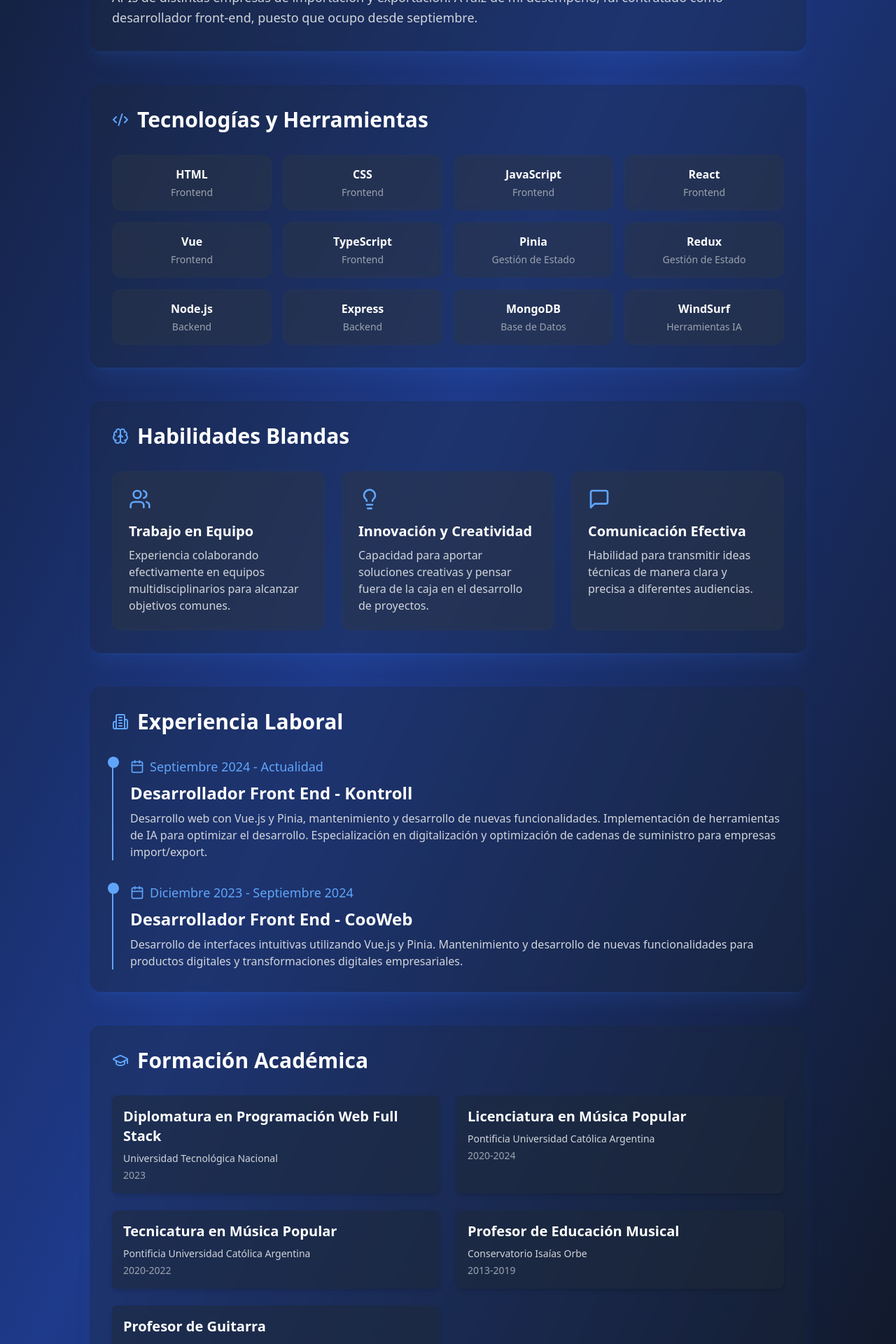
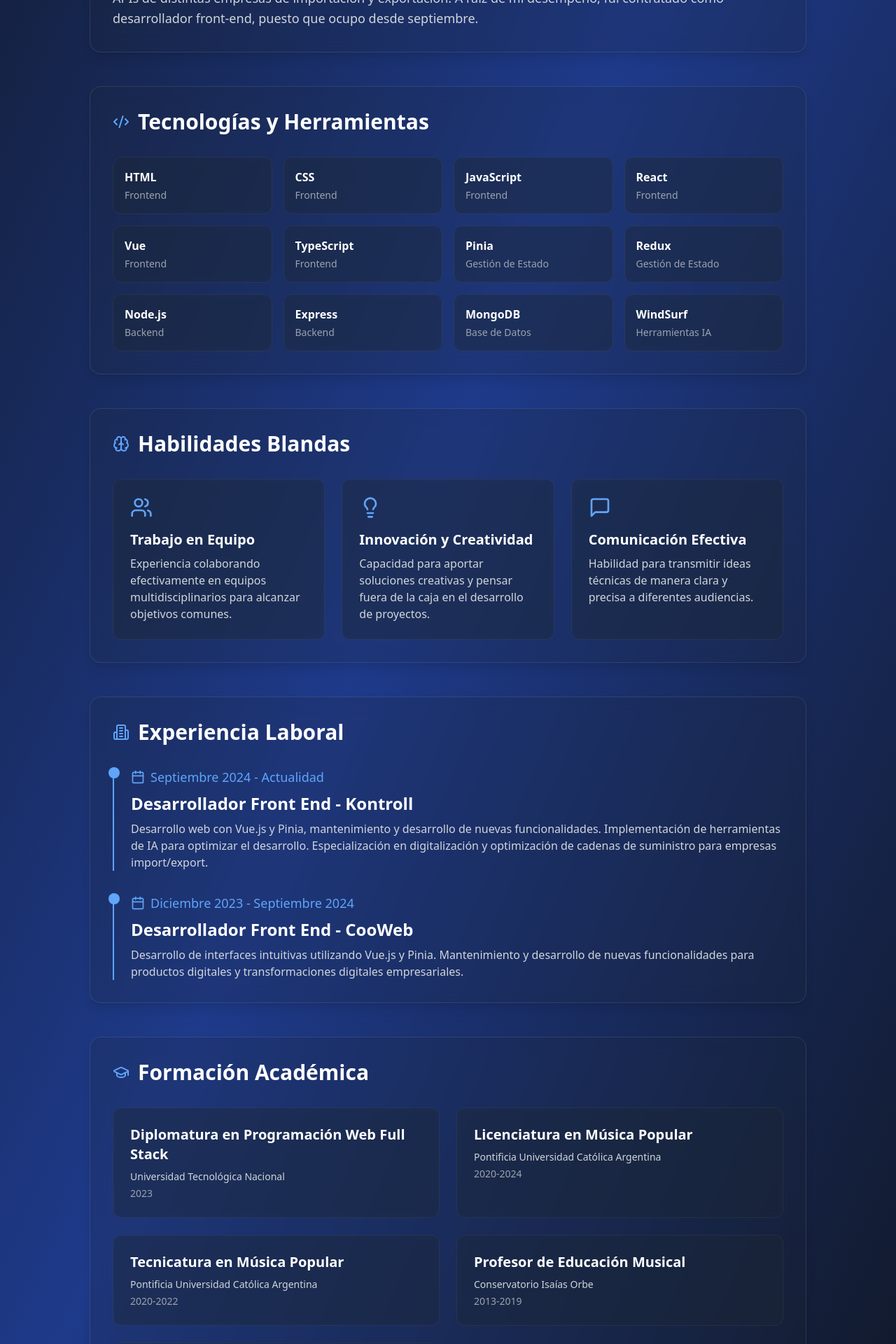
Before and after one commit to nachof948/CV, a React (Vite) app: page / in a window 1280 px wide. Shown: the part 820-2740 px from the top of the page at 70% size. Built offline with nearby package versions, Linux system fonts and the light colour scheme.

Commit message:
change the style of cards

```diff
--- a/src/App.tsx
+++ b/src/App.tsx
@@ -246,11 +246,14 @@ function App() {
         </header>
 
         <main className="max-w-5xl mx-auto space-y-12">
-        <section className={`transform transition-all duration-300 ${
+          {/* Sobre Mí */}
+          <section className={`relative overflow-hidden backdrop-blur-md ${
             isDarkMode
-              ? 'bg-gray-800/30 backdrop-blur-sm shadow-blue-500/10'
-              : 'bg-white/70 backdrop-blur-sm shadow-blue-500/5'
-          } rounded-2xl p-8 shadow-xl hover:shadow-2xl hover:-translate-y-1`}>
+              ? 'bg-gray-800/20 border border-white/10'
+              : 'bg-white/20 border border-black/5'
+          } rounded-2xl p-8 shadow-lg hover:shadow-2xl transition-all duration-500 group`}>
+            <div className="absolute inset-0 bg-gradient-to-br from-blue-500/10 via-transparent to-purple-500/10 opacity-0 group-hover:opacity-100 transition-opacity duration-500" />
+            <div className="relative z-10">
               <h2 className="text-3xl font-bold mb-8 flex items-center gap-3">
                 <Sparkles className={`transition-colors duration-300 ${isDarkMode ? 'text-blue-400' : 'text-blue-600'}`} />
                 {t.aboutMe}
@@ -260,13 +263,17 @@ function App() {
               }`}>
                 {t.aboutMeText}
               </p>
+            </div>
           </section>
-          {/* Technologies Section */}
-          <section className={`transform transition-all duration-300 ${
+
+          {/* Tecnologías */}
+          <section className={`relative overflow-hidden backdrop-blur-md ${
             isDarkMode
-              ? 'bg-gray-800/30 backdrop-blur-sm shadow-blue-500/10'
-              : 'bg-white backdrop-blur-sm shadow-blue-500/5'
-          } rounded-2xl p-8 shadow-xl hover:shadow-2xl hover:-translate-y-1`}>
+              ? 'bg-gray-800/20 border border-white/10'
+              : 'bg-white/20 border border-black/5'
+          } rounded-2xl p-8 shadow-lg hover:shadow-2xl transition-all duration-500 group`}>
+            <div className="absolute inset-0 bg-gradient-to-br from-cyan-500/10 via-transparent to-blue-500/10 opacity-0 group-hover:opacity-100 transition-opacity duration-500" />
+            <div className="relative z-10">
               <h2 className="text-3xl font-bold mb-8 flex items-center gap-3">
                 <Code2 className={`transition-colors duration-300 ${isDarkMode ? 'text-blue-400' : 'text-blue-600'}`} />
                 {t.technologies}
@@ -285,23 +292,21 @@ function App() {
                   { name: 'Express', category: 'Backend' },
                   { name: 'MongoDB', category: 'Database' },
                   { name: 'WindSurf', category: 'AI Tools' },
-
                 ].map((tech) => (
                   <div
                     key={tech.name}
-                  className={`group relative overflow-hidden transition-all duration-300 ${
+                    className={`relative overflow-hidden backdrop-blur-sm ${
                       isDarkMode
-                      ? 'bg-gray-700/30 hover:bg-blue-900/30'
-                      : 'bg-gray-100/50 hover:bg-blue-100/50'
-                  } backdrop-blur-sm rounded-xl p-4 text-center transform hover:scale-105 hover:shadow-lg`}
+                        ? 'bg-gray-800/30 hover:bg-gray-700/30 border border-white/5'
+                        : 'bg-white/30 hover:bg-white/40 border border-black/5'
+                    } rounded-xl p-4 transition-all duration-300 transform hover:scale-105 hover:shadow-lg group/card`}
                   >
-                  <div className={`absolute inset-0 opacity-0 group-hover:opacity-10 transition-opacity duration-300 ${
-                    isDarkMode ? 'bg-blue-400' : 'bg-blue-600'
-                  }`} />
+                    <div className="absolute inset-0 bg-gradient-to-r from-blue-500/10 to-purple-500/10 opacity-0 group-hover/card:opacity-100 transition-opacity duration-300" />
+                    <div className="relative z-10">
                       <p className={`font-semibold mb-1 transition-colors duration-300 ${
                         isDarkMode
-                      ? 'text-white group-hover:text-blue-400'
-                      : 'text-gray-900 group-hover:text-blue-600'
+                          ? 'text-white group-hover/card:text-blue-400'
+                          : 'text-gray-900 group-hover/card:text-blue-600'
                       }`}>
                         {tech.name}
                       </p>
@@ -311,16 +316,20 @@ function App() {
                         {t.categories[tech.category as keyof typeof t.categories]}
                       </p>
                     </div>
+                  </div>
                 ))}
+              </div>
             </div>
           </section>
 
-          {/* Soft Skills Section */}
-          <section className={`transform transition-all duration-300 ${
+          {/* Habilidades Blandas */}
+          <section className={`relative overflow-hidden backdrop-blur-md ${
             isDarkMode
-              ? 'bg-gray-800/30 backdrop-blur-sm shadow-blue-500/10'
-              : 'bg-white backdrop-blur-sm shadow-blue-500/5'
-          } rounded-2xl p-8 shadow-xl hover:shadow-2xl hover:-translate-y-1`}>
+              ? 'bg-gray-800/20 border border-white/10'
+              : 'bg-white/20 border border-black/5'
+          } rounded-2xl p-8 shadow-lg hover:shadow-2xl transition-all duration-500 group`}>
+            <div className="absolute inset-0 bg-gradient-to-br from-purple-500/10 via-transparent to-pink-500/10 opacity-0 group-hover:opacity-100 transition-opacity duration-500" />
+            <div className="relative z-10">
               <h2 className="text-3xl font-bold mb-8 flex items-center gap-3">
                 <Brain className={`transition-colors duration-300 ${isDarkMode ? 'text-blue-400' : 'text-blue-600'}`} />
                 {t.softSkills}
@@ -333,15 +342,17 @@ function App() {
                 ].map(({ icon: Icon, title, desc }) => (
                   <div
                     key={title}
-                  className={`group transition-all duration-300 ${
+                    className={`relative overflow-hidden backdrop-blur-sm ${
                       isDarkMode
-                      ? 'bg-gray-700/30 hover:bg-blue-900/30'
-                      : 'bg-gray-100/50 hover:bg-blue-100/50'
-                  } backdrop-blur-sm rounded-xl p-6 transform hover:scale-105 hover:shadow-lg`}
+                        ? 'bg-gray-800/30 hover:bg-gray-700/30 border border-white/5'
+                        : 'bg-white/30 hover:bg-white/40 border border-black/5'
+                    } rounded-xl p-6 transition-all duration-300 transform hover:scale-105 hover:shadow-lg group/skill`}
                   >
-                  <Icon className={`w-8 h-8 mb-4 transition-colors duration-300 ${
+                    <div className="absolute inset-0 bg-gradient-to-r from-blue-500/10 to-purple-500/10 opacity-0 group-hover/skill:opacity-100 transition-opacity duration-300" />
+                    <div className="relative z-10">
+                      <Icon className={`w-8 h-8 mb-4 transition-all duration-300 ${
                         isDarkMode ? 'text-blue-400' : 'text-blue-600'
-                  } group-hover:scale-110 transform transition-transform duration-300`} />
+                      } group-hover/skill:scale-110 transform`} />
                       <h3 className="text-xl font-semibold mb-2">{title}</h3>
                       <p className={`transition-colors duration-300 ${
                         isDarkMode ? 'text-gray-300' : 'text-gray-600'
@@ -349,21 +360,24 @@ function App() {
                         {desc}
                       </p>
                     </div>
+                  </div>
                 ))}
+              </div>
             </div>
           </section>
 
-          {/* Experience Section */}
-          <section className={`transform transition-all duration-300 ${
+          {/* Experiencia */}
+          <section className={`relative overflow-hidden backdrop-blur-md ${
             isDarkMode
-              ? 'bg-gray-800/30 backdrop-blur-sm shadow-blue-500/10'
-              : 'bg-white backdrop-blur-sm shadow-blue-500/5'
-          } rounded-2xl p-8 shadow-xl hover:shadow-2xl hover:-translate-y-1`}>
+              ? 'bg-gray-800/20 border border-white/10'
+              : 'bg-white/20 border border-black/5'
+          } rounded-2xl p-8 shadow-lg hover:shadow-2xl transition-all duration-500 group`}>
+            <div className="absolute inset-0 bg-gradient-to-br from-emerald-500/10 via-transparent to-blue-500/10 opacity-0 group-hover:opacity-100 transition-opacity duration-500" />
+            <div className="relative z-10">
               <h2 className="text-3xl font-bold mb-8 flex items-center gap-3">
                 <Building2 className={`transition-colors duration-300 ${isDarkMode ? 'text-blue-400' : 'text-blue-600'}`} />
                 {t.experience}
               </h2>
-
               <div className="space-y-8">
                 <div className={`relative border-l-2 transition-colors duration-300 ${
                   isDarkMode ? 'border-blue-400' : 'border-blue-600'
@@ -376,7 +390,9 @@ function App() {
                     <span className="text-lg">{t.experienceWork.kontroll.date}</span>
                   </div>
                   <h3 className="text-2xl font-bold mb-2">{t.experienceWork.kontroll.title}</h3>
-                <p className={`transition-colors duration-300 ${isDarkMode ? 'text-gray-300' : 'text-gray-600'}`}>
+                  <p className={`transition-colors duration-300 ${
+                    isDarkMode ? 'text-gray-300' : 'text-gray-600'
+                  }`}>
                     {t.experienceWork.kontroll.description}
                   </p>
                 </div>
@@ -392,31 +408,40 @@ function App() {
                     <span className="text-lg">{t.experienceWork.cooweb.date}</span>
                   </div>
                   <h3 className="text-2xl font-bold mb-2">{t.experienceWork.cooweb.title}</h3>
-                <p className={`transition-colors duration-300 ${isDarkMode ? 'text-gray-300' : 'text-gray-600'}`}>
+                  <p className={`transition-colors duration-300 ${
+                    isDarkMode ? 'text-gray-300' : 'text-gray-600'
+                  }`}>
                     {t.experienceWork.cooweb.description}
                   </p>
                 </div>
               </div>
+            </div>
           </section>
 
-          {/* Education Section */}
-          <section className={`transform transition-all duration-300 ${
+          {/* Educación */}
+          <section className={`relative overflow-hidden backdrop-blur-md ${
             isDarkMode
-              ? 'bg-gray-800/30 backdrop-blur-sm shadow-blue-500/10'
-              : 'bg-white/70 backdrop-blur-sm shadow-blue-500/5'
-          } rounded-2xl p-8 shadow-xl hover:shadow-2xl hover:-translate-y-1`}>
+              ? 'bg-gray-800/20 border border-white/10'
+              : 'bg-white/20 border border-black/5'
+          } rounded-2xl p-8 shadow-lg hover:shadow-2xl transition-all duration-500 group`}>
+            <div className="absolute inset-0 bg-gradient-to-br from-blue-500/10 via-transparent to-cyan-500/10 opacity-0 group-hover:opacity-100 transition-opacity duration-500" />
+            <div className="relative z-10">
               <h2 className="text-3xl font-bold mb-8 flex items-center gap-3">
                 <GraduationCap className={`transition-colors duration-300 ${isDarkMode ? 'text-blue-400' : 'text-blue-600'}`} />
                 {t.education}
               </h2>
-
               <div className="grid grid-cols-1 md:grid-cols-2 gap-6">
                 {Object.values(t.educationExperience).map((edu, index) => (
-                <div key={index} className={`p-4 rounded-lg transition-all duration-300 ${
+                  <div
+                    key={index}
+                    className={`relative overflow-hidden backdrop-blur-sm ${
                       isDarkMode
-                    ? 'bg-gray-800/50 hover:bg-gray-700/50'
-                    : 'bg-white hover:bg-gray-50'
-                } shadow-md hover:shadow-lg`}>
+                        ? 'bg-gray-800/30 hover:bg-gray-700/30 border border-white/5'
+                        : 'bg-white/30 hover:bg-white/40 border border-black/5'
+                    } rounded-xl p-6 transition-all duration-300 transform hover:scale-105 hover:shadow-lg group/edu`}
+                  >
+                    <div className="absolute inset-0 bg-gradient-to-r from-blue-500/10 to-cyan-500/10 opacity-0 group-hover/edu:opacity-100 transition-opacity duration-300" />
+                    <div className="relative z-10">
                       <h3 className="text-xl font-semibold mb-2">{edu.title}</h3>
                       <p className={`text-sm mb-1 ${isDarkMode ? 'text-gray-300' : 'text-gray-600'}`}>
                         {edu.institution}
@@ -425,10 +450,11 @@ function App() {
                         {edu.year}
                       </p>
                     </div>
+                  </div>
                 ))}
               </div>
+            </div>
           </section>
-
         </main>
       </div>
     </div>
```
Lines whose indentation alone changed are shown as unchanged.
